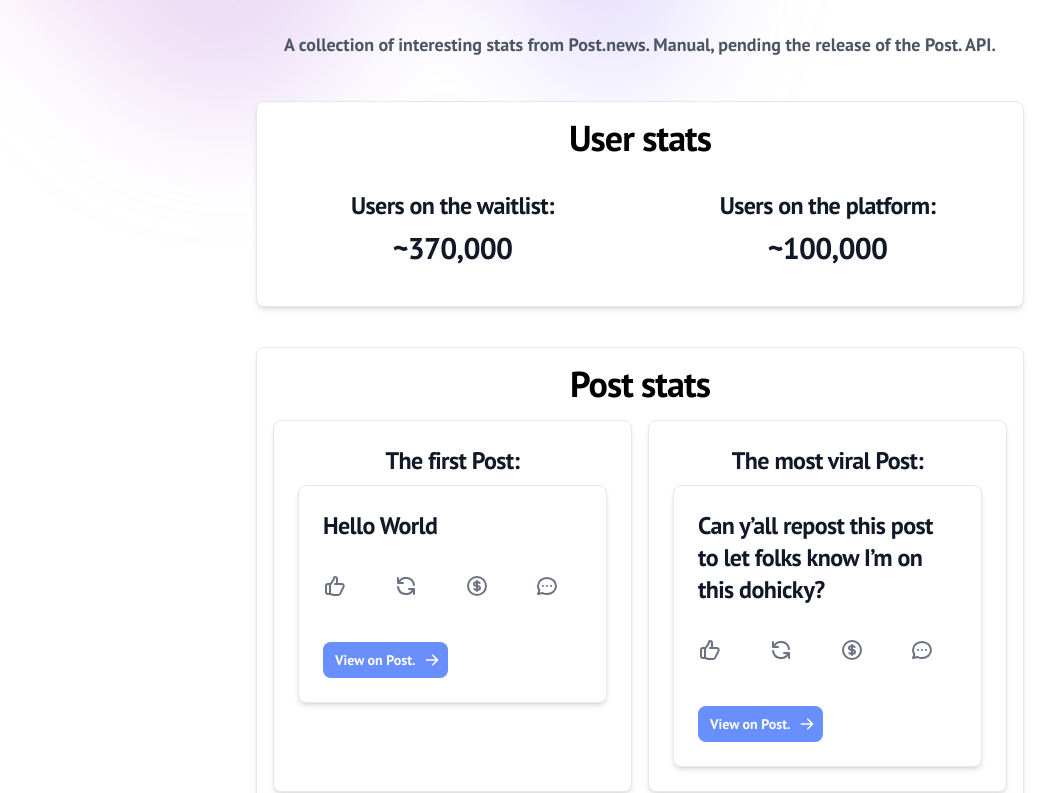
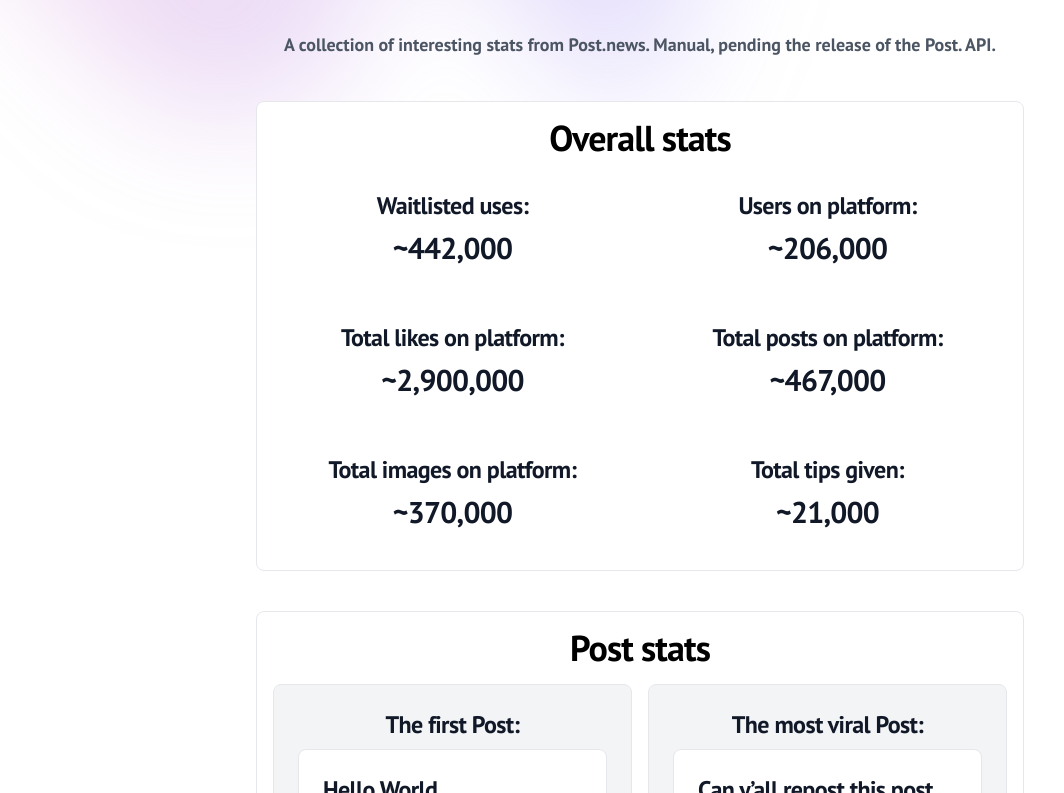
Before and after one commit to joshspires/post-stats, a React (Create React App) app: page / in a window 1280 px wide. Shown: the part 247-1040 px from the top of the page, without its empty margins (0-1064 px from the left). Built offline with nearby package versions, Linux system fonts and the light colour scheme.

Commit message:
Latest build

```diff
--- a/src/components/Hero.js
+++ b/src/components/Hero.js
@@ -39,22 +39,38 @@
                 <p className="mt-6 text-lg leading-8 text-gray-600 text-center dark:text-white">
                   A collection of interesting stats from Post.news. Manual, pending the release of the Post. API.
                 </p>
-                <div class="container mx-auto p-4 grid grid-cols-1 sm:grid-cols-2 m-10 gap-4 bg-white border border-gray-200 rounded-lg shadow-md dark:bg-gray-800 dark:border-gray-700">
-                  <h2 class="col-span-full text-3xl dark:text-white font-bold tracking-tight text-center sm:text-4xl">User stats</h2>
+                <div class="container mx-auto p-4 grid grid-cols-1 sm:grid-cols-2 m-10 gap-4 bg-white border border-gray-200 rounded-lg dark:bg-gray-800 dark:border-gray-700">
+                  <h2 class="col-span-full text-3xl dark:text-white font-bold tracking-tight text-center sm:text-4xl">Overall stats</h2>
                   <div class="col-span-1 flex flex-col p-4">
-                    <p class="mb-2 text-2xl tracking-tight text-gray-900 dark:text-white text-center">Users on the waitlist:</p>
+                    <p class="mb-2 text-2xl tracking-tight text-gray-900 dark:text-white text-center">Waitlisted uses:</p>
+                    <p class="mb-2 text-3xl font-bold tracking-tight text-gray-900 dark:text-white text-center">~442,000</p>
+                  </div>
+                  <div class="col-span-1 flex flex-col p-4">
+                    <p class="mb-2 text-2xl tracking-tight text-gray-900 dark:text-white text-center">Users on platform:</p>
+                    <p class="mb-2 text-3xl font-bold tracking-tight text-gray-900 dark:text-white text-center">~206,000</p>
+                  </div>
+                  <div class="col-span-1 flex flex-col p-4">
+                    <p class="mb-2 text-2xl tracking-tight text-gray-900 dark:text-white text-center">Total likes on platform:</p>
+                    <p class="mb-2 text-3xl font-bold tracking-tight text-gray-900 dark:text-white text-center">~2,900,000</p>
+                  </div>
+                  <div class="col-span-1 flex flex-col p-4">
+                    <p class="mb-2 text-2xl tracking-tight text-gray-900 dark:text-white text-center">Total posts on platform:</p>
+                    <p class="mb-2 text-3xl font-bold tracking-tight text-gray-900 dark:text-white text-center">~467,000</p>
+                  </div>
+                  <div class="col-span-1 flex flex-col p-4">
+                    <p class="mb-2 text-2xl tracking-tight text-gray-900 dark:text-white text-center">Total images on platform:</p>
                     <p class="mb-2 text-3xl font-bold tracking-tight text-gray-900 dark:text-white text-center">~370,000</p>
                   </div>
                   <div class="col-span-1 flex flex-col p-4">
-                    <p class="mb-2 text-2xl tracking-tight text-gray-900 dark:text-white text-center">Users on the platform:</p>
-                    <p class="mb-2 text-3xl font-bold tracking-tight text-gray-900 dark:text-white text-center">~100,000</p>
+                    <p class="mb-2 text-2xl tracking-tight text-gray-900 dark:text-white text-center">Total tips given:</p>
+                    <p class="mb-2 text-3xl font-bold tracking-tight text-gray-900 dark:text-white text-center">~21,000</p>
                   </div>
                 </div>
-                <div class="container mx-auto p-4 grid grid-cols-1 sm:grid-cols-2 m-10 gap-4 bg-transparent border border-gray-200 rounded-lg shadow-md dark:bg-transparent dark:border-gray-700">
+                <div class="container mx-auto p-4 grid grid-cols-1 sm:grid-cols-2 m-10 gap-4 bg-transparent border border-gray-200 rounded-lg dark:bg-transparent dark:border-gray-700">
                   <h2 class="col-span-full text-3xl dark:text-white font-bold tracking-tight text-center sm:text-4xl">Post stats</h2>
-                  <div class="col-span-1 flex flex-col p-6 bg-white border border-gray-200 rounded-lg shadow-md dark:bg-gray-800 dark:border-gray-700">
+                  <div class="col-span-1 flex flex-col p-6 bg-gray-100 border border-gray-200 rounded-lg dark:bg-gray-800 dark:border-gray-700">
                     <h5 class="mb-2 text-2xl font-bold tracking-tight text-gray-900 dark:text-white text-center">The first Post:</h5>
-                    <div class="w-full p-6 bg-white border border-gray-200 rounded-lg shadow-md dark:bg-gray-800 dark:border-gray-700">
+                    <div class="w-full p-6 bg-white border border-gray-200 rounded-lg dark:bg-gray-800 dark:border-gray-700">
                       <a href="https://post.news/article/2HJTNS65rT5fO9Mo2OWfSV90w2o" target="_blank" rel="noreferrer">
                         <h5 class="mb-2 text-2xl font-bold tracking-tight text-gray-900 dark:text-white">Hello World</h5>
                       </a>
@@ -70,9 +86,9 @@
                       </a>
                     </div>
                   </div>
-                  <div class="col-span-1 flex flex-col p-6 bg-white border border-gray-200 rounded-lg shadow-md dark:bg-gray-800 dark:border-gray-700">
+                  <div class="col-span-1 flex flex-col p-6 bg-gray-100 border border-gray-200 rounded-lg dark:bg-gray-800 dark:border-gray-700">
                     <h5 class="mb-2 text-2xl font-bold tracking-tight text-gray-900 dark:text-white text-center">The most viral Post:</h5>
-                    <div class="w-full p-6 bg-white border border-gray-200 rounded-lg shadow-md dark:bg-gray-800 dark:border-gray-700">
+                    <div class="w-full p-6 bg-white border border-gray-200 rounded-lg dark:bg-gray-800 dark:border-gray-700">
                       <a href="https://post.news/article/2I6dqgdsZbWh0df2UyfF7I17oUE" target="_blank" rel="noreferrer">
                         <h5 class="mb-2 text-2xl font-bold tracking-tight text-gray-900 dark:text-white">Can y’all repost this post to let folks know I’m on this dohicky?</h5>
                       </a>
@@ -89,9 +105,9 @@
                     </div>
                   </div>
                 </div>
-                <div class="container mx-auto p-4 grid grid-cols-1 sm:grid-cols-2 m-10 gap-4 bg-white border border-gray-200 rounded-lg shadow-md dark:bg-gray-800 dark:border-gray-700">
+                <div class="container mx-auto p-4 grid grid-cols-1 sm:grid-cols-2 m-10 gap-4 bg-white border border-gray-200 rounded-lg dark:bg-gray-800 dark:border-gray-700">
                   <h2 class="col-span-full text-3xl dark:text-white font-bold tracking-tight text-center sm:text-4xl">About Post.</h2>
-                  <p class="dark:text-white text-center col-span-full">Post. was co-founded in May 2022 by Noam Bardin & Noel Baron with the goal of creating a social platform for real peopkle, real news, and civil conversations.</p>
+                  <p class="dark:text-white text-center col-span-full">Post. was co-founded in May 2022 by Noam Bardin & Noel Baron with the goal of creating a social platform for real people, real news, and civil conversations.</p>
                   <div class="col-span-1 flex flex-col p-4">
                     <p class="mb-2 text-2xl tracking-tight text-gray-900 dark:text-white text-center">Staff</p>
                     <p class="mb-2 text-3xl font-bold tracking-tight text-gray-900 dark:text-white text-center">18</p>
@@ -102,7 +118,7 @@
                   </div>
                 </div>
                 <p class="mt-6 text-lg leading-8 text-gray-600 dark:text-white text-center">
-                  Created by <a href="https://joshspires.com.au" target="_blank" rel="noreferrer">Joshua Spires</a>. Not affiliated with Post.
+                  Created by <a href="https://joshspires.com.au" target="_blank" rel="noreferrer">Joshua Spires</a>. Not affiliated with Post. Data source: Noam Bardin.
                 </p>
               </div>
             </div>
```
Also changed, not shown: src/App.js (line endings or trailing spaces), 11 other files (tests, documents, lock files or other folders).
